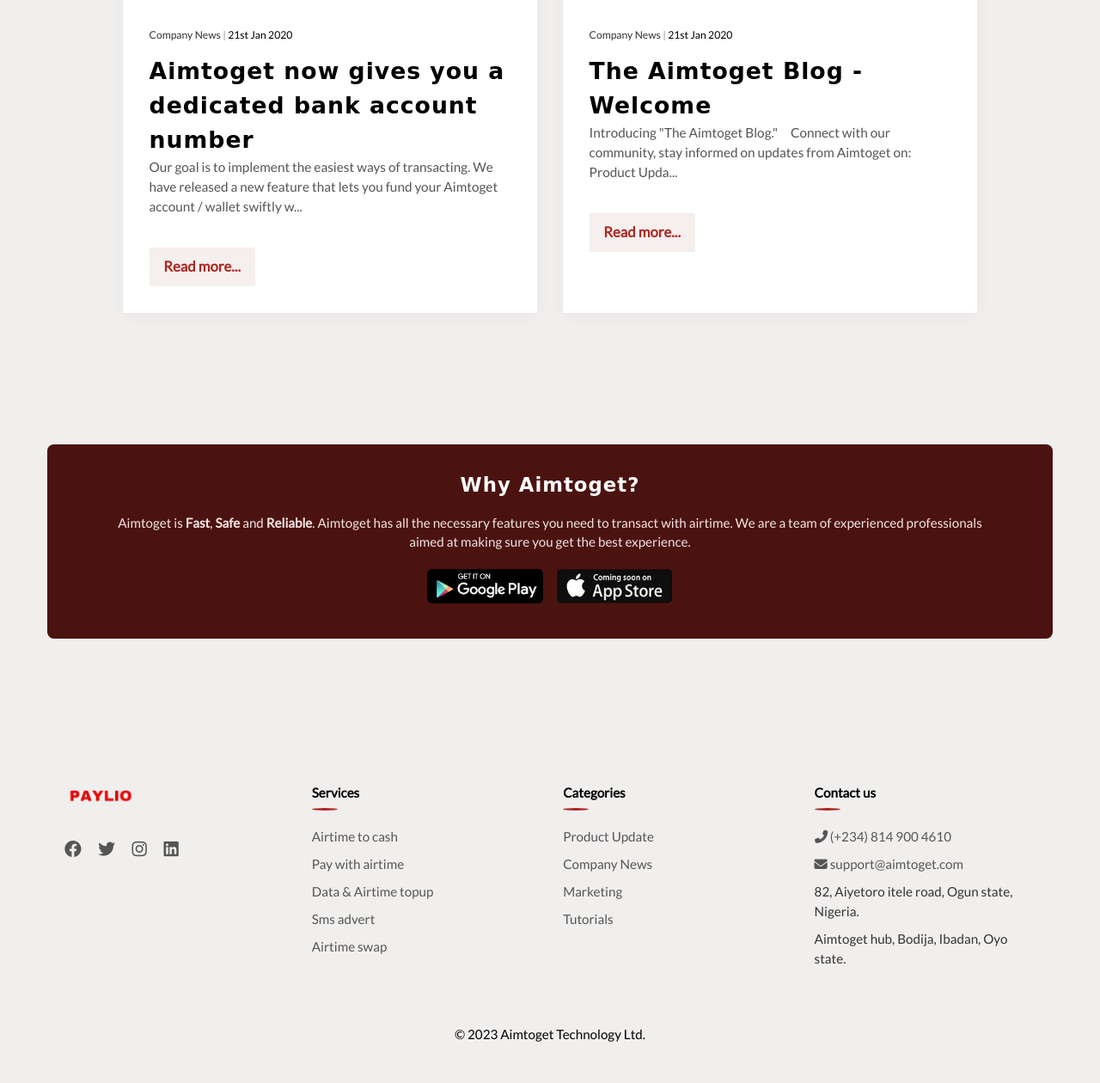
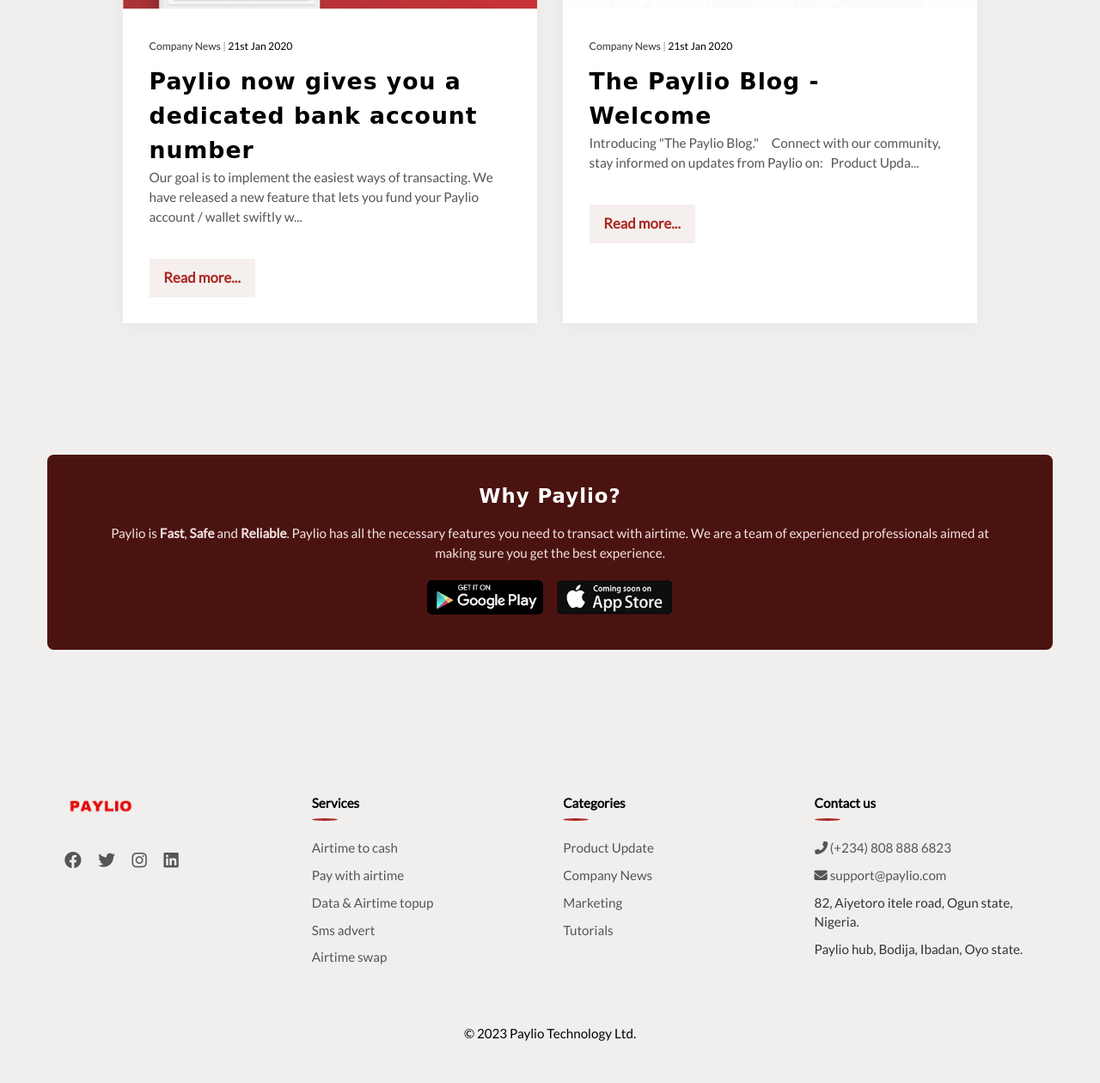
Before and after one commit to Intellidevelopers/Paylio-VTU, a plain HTML site: page blog/category/COMPANY-NEWS.html in a window 1280 px wide. Shown: the part 503-1763 px from the top of the page at 86% size. Drawn offline with Linux system fonts and the light colour scheme; files that its build step writes are made by us from their sources; files whose address does not match are found by name; a web font is replaced by a local one.

Commit message:
Update COMPANY-NEWS.html

```diff
--- a/blog/category/COMPANY-NEWS.html
+++ b/blog/category/COMPANY-NEWS.html
@@ -1,9 +1,6 @@
 <!DOCTYPE html>
 <html lang="en">
-
-
-<!-- Mirrored from aimtoget.com/blog/category/COMPANY-NEWS by HTTrack Website Copier/3.x [XR&CO'2014], Mon, 03 Jul 2023 18:45:16 GMT -->
-<!-- Added by HTTrack --><meta http-equiv="content-type" content="text/html;charset=UTF-8" /><!-- /Added by HTTrack -->
+<meta http-equiv="content-type" content="text/html;charset=UTF-8" />
 <head>
   <meta charset="UTF-8">
   <meta name="viewport" content="width=device-width, initial-scale=1.0">
@@ -12,7 +9,7 @@
 
 
 
-  <title>Company News | Aimtoget</title>
+  <title>Company News | Paylio</title>
 
   <link rel="shortcut icon" href="../../assets/images/favicon.png" type="image/x-icon">
   <link href="https://fonts.googleapis.com/css?family=Lato:400,600|Patua+One&amp;display=swap" rel="stylesheet">
@@ -25,7 +22,7 @@
       <div class="blog-header--content">
         <div>
           <a href="../../blog.html">
-            <img src="../../assets/images/v2/aimtoget-logo.svg" alt="Aimtoget blog">
+            <img src="../../assets/images/v2/SONIC_BEATZ-removebg-preview.png" alt="Aimtoget blog">
           </a>
         </div>
         <div class="blog-header--links">
@@ -63,12 +60,12 @@
                     </div>
                     <h3>
                         <a href="../Aimtoget-now-gives-you-a-dedicated-bank-account-number.html" class="blog-post--link">
-                            Aimtoget now gives you a dedicated bank account number
+                            Paylio now gives you a dedicated bank account number
                         </a>
                     </h3>
                     <p class="blog-post--excerpt">
 
-Our goal is to implement the easiest ways of transacting. We have released a new feature that lets you fund your Aimtoget account / wallet swiftly w...
+Our goal is to implement the easiest ways of transacting. We have released a new feature that lets you fund your Paylio account / wallet swiftly w...
                     </p>
                     <div class="blog-post--readmore">
                         <a href="../Aimtoget-now-gives-you-a-dedicated-bank-account-number.html" class="blog-post--button">
@@ -89,14 +86,14 @@
                     </div>
                     <h3>
                         <a href="../The-Aimtoget-Blog-.html" class="blog-post--link">
-                            The Aimtoget Blog  - Welcome
+                            The Paylio Blog  - Welcome
                         </a>
                     </h3>
                     <p class="blog-post--excerpt">
 
-Introducing "The Aimtoget Blog."&nbsp;&nbsp;
+Introducing "The Paylio Blog."&nbsp;&nbsp;
 &nbsp;
-Connect with our community, stay informed on updates from Aimtoget on:
+Connect with our community, stay informed on updates from Paylio on:
 &nbsp;
 
 Product Upda...
@@ -120,15 +117,15 @@
       <div class="bfooter-note">
         <div class="container">
           <h4>
-            Why Aimtoget?
+            Why Paylio?
           </h4>
           <p>
-            Aimtoget is <strong>Fast</strong>, <strong>Safe</strong> and <strong>Reliable</strong>.
-            Aimtoget has all the necessary features you need to transact with airtime. We are a team of experienced
+            Paylio is <strong>Fast</strong>, <strong>Safe</strong> and <strong>Reliable</strong>.
+            Paylio has all the necessary features you need to transact with airtime. We are a team of experienced
             professionals aimed at making sure you get the best experience.
           </p>
           <div>
-            <a rel="no-referrer" target="_blank" href="https://play.google.com/store/apps/details?id=com.nex.aimtoget"
+            <a rel="no-referrer" target="_blank" href="#"
               style="text-decoration: none">
               <img src="../../assets/images/playstore.png" alt="Playstore"
                 style="width: auto; height: 40px; margin: 5px auto; border-radius: 5px">
@@ -153,19 +150,19 @@
             </a>
           </div>
           <div class="footer-social">
-            <a href="https://facebook.com/aimtoget">
+            <a href="https://facebook.com/Paylio">
               <i class="fab fa-facebook"></i>
               <span class="hidden">Our Facebook page</span class="hidden">
             </a>
-            <a href="https://twitter.com/myaimtoget">
+            <a href="https://twitter.com/Paylio">
               <i class="fab fa-twitter"></i>
               <span class="hidden">Check us out on Twitter</span>
             </a>
-            <a href="https://instagram.com/aimtoget">
+            <a href="https://instagram.com/Paylio">
               <i class="fab fa-instagram"></i>
               <span class="hidden">Follow us on Instagram</span>
             </a>
-            <a href="https://linkedin.com/aimtoget">
+            <a href="https://linkedin.com/Paylio">
               <i class="fab fa-linkedin"></i>
               <span class="hidden">Connect with us on Linkedin</span>
             </a>
@@ -230,28 +227,28 @@
           <div class="footer-item-title">Contact us</div>
           <ul>
             <li>
-              <a href="tel:+2348149004610">
+              <a href="tel:+2348088886823">
                 <i class="fa fa-phone fa-flip-horizontal"></i>
-                (+234) 814 900 4610
+                (+234) 808 888 6823
               </a>
             </li>
             <li>
-              <a href="mailto:support@aimtoget.com">
+              <a href="mailto:support@paylio.com">
                 <i class="fa fa-envelope"></i>
-                support@aimtoget.com
+                support@paylio.com
               </a>
             </li>
             <li>
               <span style="color: #333">82, Aiyetoro itele road, Ogun state, Nigeria.</span>
             </li>
             <li>
-              <span style="color: #333">Aimtoget hub, Bodija, Ibadan, Oyo state.</span>
+              <span style="color: #333">Paylio hub, Bodija, Ibadan, Oyo state.</span>
             </li>
           </ul>
         </div>
       </div>
       <div class="footer-copyright">
-        &copy; 2023 Aimtoget Technology Ltd.
+        &copy; 2023 Paylio Technology Ltd.
       </div>
     </div><!-- Go to www.addthis.com/dashboard to customize your tools -->
     <script type="text/javascript"
@@ -259,7 +256,4 @@
 
   </footer>
 </body>
-
-
-<!-- Mirrored from aimtoget.com/blog/category/COMPANY-NEWS by HTTrack Website Copier/3.x [XR&CO'2014], Mon, 03 Jul 2023 18:45:16 GMT -->
 </html>
```
